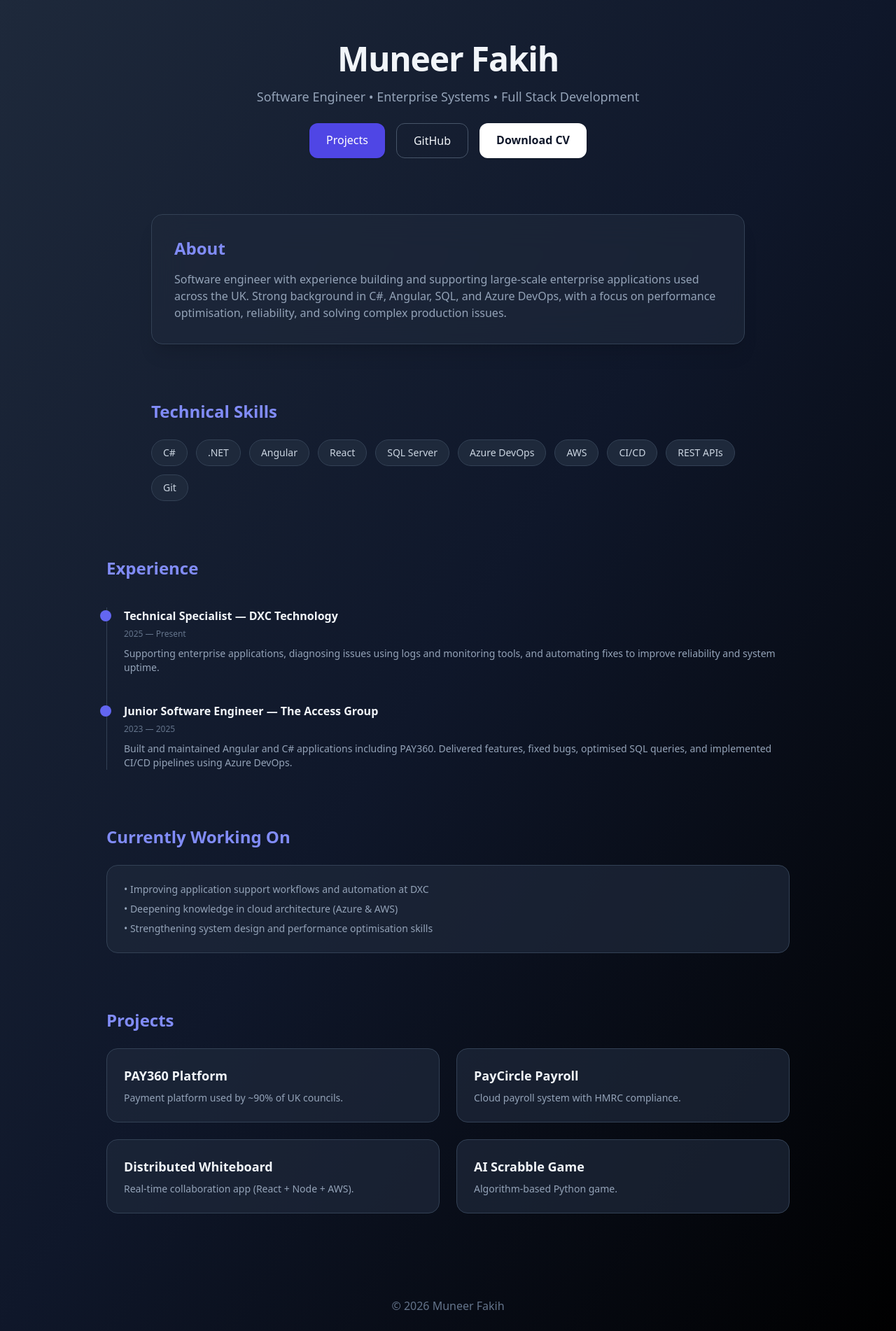
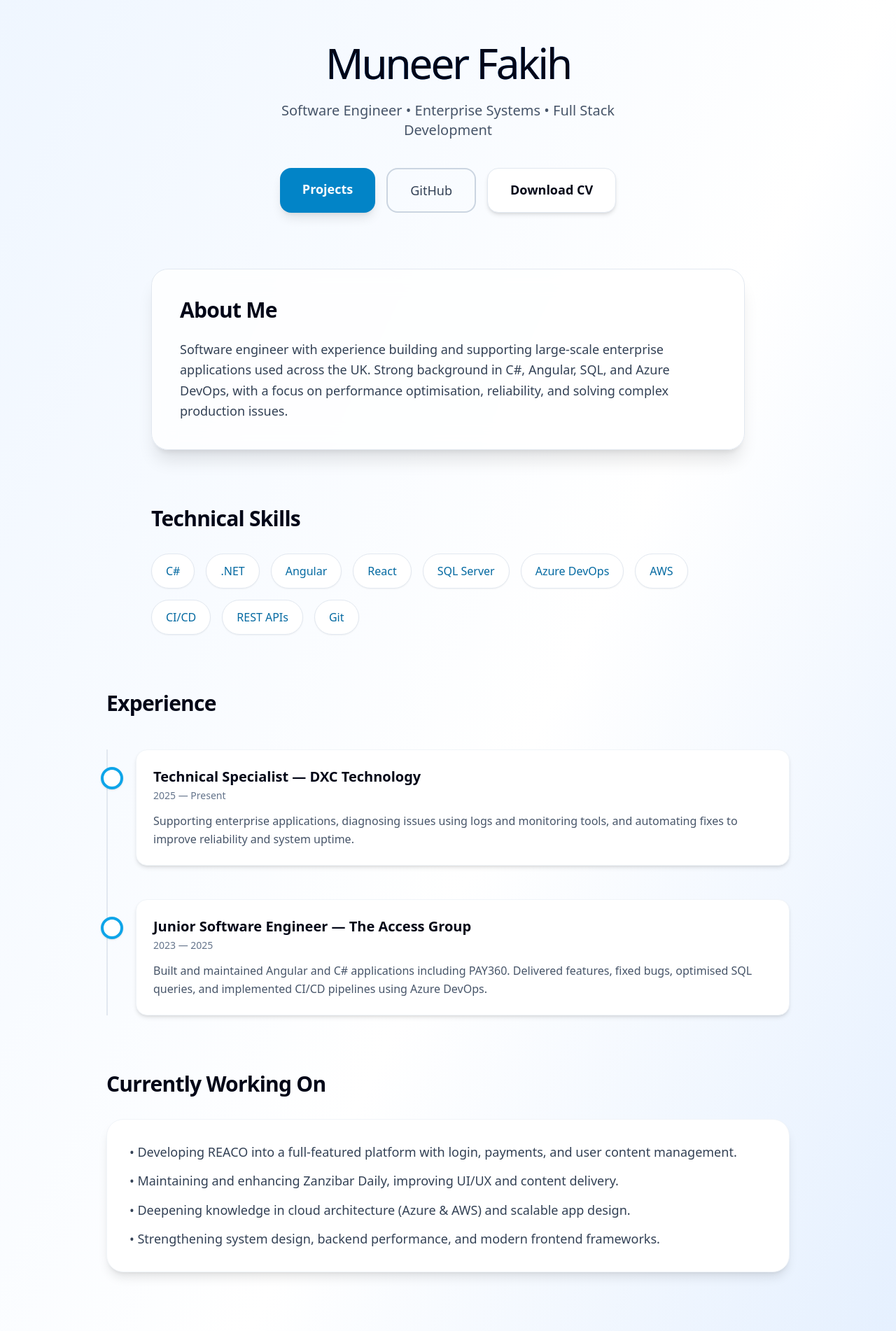
Before and after one commit to FakihDev1/FakihDev1.github.io, a React (Vite) app: page / in a window 1280 px wide. Shown: the part 20-1922 px from the top of the page at 70% size. Built offline with nearby package versions, Linux system fonts and the light colour scheme.

Commit message:
chore: update README and App structure for portfolio enhancements

```diff
--- a/src/App.tsx
+++ b/src/App.tsx
@@ -1,10 +1,11 @@
 import { useState } from "react";
-import { motion } from "framer-motion";
+import { motion, AnimatePresence } from "framer-motion";
 
 interface Project {
   title: string;
   desc: string;
   details: string;
+  link: string | undefined;
 }
 
 const projects: Project[] = [
@@ -13,24 +14,42 @@ const projects: Project[] = [
     desc: "Payment platform used by ~90% of UK councils.",
     details:
       "Developed and maintained Angular + C# features, optimised SQL queries, and improved backend performance for large-scale payment processing.",
+    link: undefined,
   },
   {
     title: "PayCircle Payroll",
     desc: "Cloud payroll system with HMRC compliance.",
     details:
       "Implemented features and resolved payroll issues using AngularJS, C#, and SQL, including critical data fixes.",
+    link: undefined,
   },
   {
     title: "Distributed Whiteboard",
     desc: "Real-time collaboration app (React + Node + AWS).",
     details:
       "Built with ECS and DynamoDB, enabling live multi-user interaction with low latency.",
+    link: undefined,
   },
   {
     title: "AI Scrabble Game",
     desc: "Algorithm-based Python game.",
     details:
       "Created using Pygame with custom logic for intelligent move generation.",
+    link: undefined,
+  },
+  {
+    title: "REACO Platform",
+    desc: "Community engagement & payment app.",
+    details:
+      "Currently developing a full-stack application with user login, payments, and content management. Built with Angular/React front-end and C# backend with database integration.",
+    link: "https://www.reaco.org.uk",
+  },
+  {
+    title: "Zanzibar Daily",
+    desc: "Tourism & travel portal for Zanzibar.",
+    details:
+      "Designed and maintained a tourism-focused website with responsive UI, content management, and automated updates. Focused on showcasing attractions and travel information.",
+    link: "https://www.zanzibardaily.com",
   },
 ];
 
@@ -38,52 +57,65 @@ export default function Portfolio() {
   const [selected, setSelected] = useState<Project | null>(null);
 
   return (
-    <div className="min-h-screen bg-gradient-to-br from-slate-800 via-slate-900 to-black text-slate-100">
-      {/* HERO */}
-      <section className="text-center py-20">
+    // Updated background with a lighter, dynamic gradient
+    <div className="min-h-screen bg-gradient-to-br from-blue-50 via-white to-blue-100 text-slate-900 font-sans antialiased">
+      {/* HERO - Brighter content */}
+      <section className="text-center py-20 px-6">
         <motion.h1
           initial={{ opacity: 0, y: -20 }}
           animate={{ opacity: 1, y: 0 }}
-          className="text-5xl font-bold tracking-tight">
+          transition={{ duration: 0.8, ease: "easeOut" }}
+          className="text-6xl tracking-tighter text-slate-950 bg-clip-text bg-gradient-to-r from-sky-600 to-blue-600">
           Muneer Fakih
         </motion.h1>
 
         <motion.p
           initial={{ opacity: 0 }}
           animate={{ opacity: 1 }}
-          transition={{ delay: 0.2 }}
-          className="mt-4 text-lg text-slate-400">
+          transition={{ delay: 0.3, duration: 0.6 }}
+          className="mt-6 text-xl text-slate-600 max-w-xl mx-auto">
           Software Engineer • Enterprise Systems • Full Stack Development
         </motion.p>
 
-        <div className="mt-6 flex justify-center gap-4">
-          <a
-            className="px-6 py-3 bg-indigo-600 text-white rounded-xl shadow hover:scale-105 hover:bg-indigo-500 transition"
+        {/* Call to action buttons with more dramatic hover effects */}
+        <div className="mt-10 flex justify-center gap-4 flex-wrap">
+          <motion.a
+            whileHover={{ scale: 1.05, translateY: -3 }}
+            whileTap={{ scale: 0.95 }}
+            className="px-8 py-4 bg-sky-600 text-white rounded-2xl shadow-lg hover:bg-sky-700 transition duration-300 font-semibold text-lg"
             href="#projects">
             Projects
-          </a>
-          <a
-            className="px-6 py-3 border border-slate-600 rounded-xl hover:bg-slate-700 transition"
+          </motion.a>
+          <motion.a
+            whileHover={{ scale: 1.05, translateY: -3 }}
+            whileTap={{ scale: 0.95 }}
+            className="px-8 py-4 border-2 border-slate-300 text-slate-700 rounded-2xl hover:bg-slate-100 transition duration-300 text-lg"
             href="https://github.com/FakihDev1">
             GitHub
-          </a>
-          <a
-            className="px-6 py-3 bg-white text-slate-900 rounded-xl shadow hover:scale-105 hover:bg-slate-200 transition font-semibold"
+          </motion.a>
+          <motion.a
+            whileHover={{ scale: 1.05, translateY: -3 }}
+            whileTap={{ scale: 0.95 }}
+            className="px-8 py-4 bg-white border border-slate-200 text-slate-950 rounded-2xl shadow-md hover:bg-slate-50 transition duration-300 font-semibold text-lg"
             href="/Muneer_Fakih_Tech_CV.pdf"
             download>
             Download CV
-          </a>
+          </motion.a>
         </div>
       </section>
 
-      {/* ABOUT */}
+      {/* ABOUT - Glassmorphism card */}
       <section className="max-w-4xl mx-auto px-6 mb-20">
         <motion.div
           initial={{ opacity: 0, y: 30 }}
           whileInView={{ opacity: 1, y: 0 }}
-          className="bg-slate-800/70 backdrop-blur-xl rounded-2xl p-8 border border-slate-700 shadow-xl">
-          <h2 className="text-2xl font-semibold mb-4 text-indigo-400">About</h2>
-          <p className="text-slate-400">
+          transition={{ duration: 0.8 }}
+          viewport={{ once: true }}
+          className="bg-white/80 backdrop-blur-lg rounded-3xl p-10 border border-slate-200 shadow-xl">
+          <h2 className="text-3xl font-bold mb-6 text-slate-950 tracking-tight">
+            About Me
+          </h2>
+          <p className="text-slate-700 text-lg leading-relaxed">
             Software engineer with experience building and supporting
             large-scale enterprise applications used across the UK. Strong
             background in C#, Angular, SQL, and Azure DevOps, with a focus on
@@ -93,12 +125,12 @@ export default function Portfolio() {
         </motion.div>
       </section>
 
-      {/* SKILLS */}
+      {/* SKILLS - Interactive badges */}
       <section className="max-w-4xl mx-auto px-6 mb-20">
-        <h2 className="text-2xl font-semibold mb-6 text-indigo-400">
+        <h2 className="text-3xl font-bold mb-8 text-slate-950 tracking-tight">
           Technical Skills
         </h2>
-        <div className="flex flex-wrap gap-3">
+        <div className="flex flex-wrap gap-4">
           {[
             "C#",
             ".NET",
@@ -111,32 +143,36 @@ export default function Portfolio() {
             "REST APIs",
             "Git",
           ].map((skill) => (
-            <span
+            <motion.span
               key={skill}
-              className="px-4 py-2 bg-slate-800 border border-slate-700 text-slate-300 rounded-full text-sm hover:scale-105 hover:border-indigo-500 transition">
+              whileHover={{ scale: 1.1, translateY: -2 }}
+              className="px-5 py-3 bg-white border border-slate-200 text-sky-700 font-medium rounded-full text-base shadow-sm hover:border-sky-500 hover:text-sky-800 transition-all cursor-default">
               {skill}
-            </span>
+            </motion.span>
           ))}
         </div>
       </section>
 
-      {/* EXPERIENCE (TIMELINE) */}
+      {/* EXPERIENCE - Dynamic timeline with clean design */}
       <section className="max-w-5xl mx-auto px-6 mb-20">
-        <h2 className="text-2xl font-semibold mb-10 text-indigo-400">
+        <h2 className="text-3xl font-bold mb-12 text-slate-950 tracking-tight">
           Experience
         </h2>
 
-        <div className="relative border-l border-slate-700 pl-6 space-y-10">
+        <div className="relative border-l-2 border-slate-200 pl-10 space-y-12">
           <motion.div
             initial={{ opacity: 0, x: -30 }}
             whileInView={{ opacity: 1, x: 0 }}
-            className="relative">
-            <div className="absolute -left-[34px] top-1 w-4 h-4 bg-indigo-500 rounded-full" />
-            <h3 className="font-semibold">
+            viewport={{ once: true }}
+            className="relative p-6 bg-white rounded-2xl border border-slate-100 shadow-md">
+            <div className="absolute -left-[51px] top-6 w-8 h-8 bg-white border-4 border-sky-500 rounded-full shadow" />
+            <h3 className="font-semibold text-slate-950 text-xl">
               Technical Specialist — DXC Technology
             </h3>
-            <span className="text-xs text-slate-500">2025 — Present</span>
-            <p className="text-slate-400 text-sm mt-2">
+            <span className="text-sm font-medium text-slate-500">
+              2025 — Present
+            </span>
+            <p className="text-slate-600 text-base mt-3 leading-relaxed">
               Supporting enterprise applications, diagnosing issues using logs
               and monitoring tools, and automating fixes to improve reliability
               and system uptime.
@@ -147,13 +183,16 @@ export default function Portfolio() {
             initial={{ opacity: 0, x: -30 }}
             whileInView={{ opacity: 1, x: 0 }}
             transition={{ delay: 0.1 }}
-            className="relative">
-            <div className="absolute -left-[34px] top-1 w-4 h-4 bg-indigo-500 rounded-full" />
-            <h3 className="font-semibold">
+            viewport={{ once: true }}
+            className="relative p-6 bg-white rounded-2xl border border-slate-100 shadow-md">
+            <div className="absolute -left-[51px] top-6 w-8 h-8 bg-white border-4 border-sky-500 rounded-full shadow" />
+            <h3 className="font-semibold text-slate-950 text-xl">
               Junior Software Engineer — The Access Group
             </h3>
-            <span className="text-xs text-slate-500">2023 — 2025</span>
-            <p className="text-slate-400 text-sm mt-2">
+            <span className="text-sm font-medium text-slate-500">
+              2023 — 2025
+            </span>
+            <p className="text-slate-600 text-base mt-3 leading-relaxed">
               Built and maintained Angular and C# applications including PAY360.
               Delivered features, fixed bugs, optimised SQL queries, and
               implemented CI/CD pipelines using Azure DevOps.
@@ -162,69 +201,133 @@ export default function Portfolio() {
         </div>
       </section>
 
-      {/* CURRENTLY WORKING ON */}
+      {/* CURRENTLY WORKING ON - Focused section with clean aesthetic */}
       <section className="max-w-5xl mx-auto px-6 mb-20">
-        <h2 className="text-2xl font-semibold mb-6 text-indigo-400">
+        <h2 className="text-3xl font-bold mb-8 text-slate-950 tracking-tight">
           Currently Working On
         </h2>
 
         <motion.div
           initial={{ opacity: 0, y: 30 }}
           whileInView={{ opacity: 1, y: 0 }}
-          className="bg-slate-800/70 border border-slate-700 p-6 rounded-2xl">
-          <ul className="text-slate-400 text-sm space-y-2">
+          viewport={{ once: true }}
+          className="bg-white border border-slate-100 p-8 rounded-3xl shadow-lg">
+          <ul className="text-slate-700 text-lg space-y-3 leading-relaxed">
             <li>
-              • Improving application support workflows and automation at DXC
+              • Developing REACO into a full-featured platform with login,
+              payments, and user content management.
             </li>
-            <li>• Deepening knowledge in cloud architecture (Azure & AWS)</li>
             <li>
-              • Strengthening system design and performance optimisation skills
+              • Maintaining and enhancing Zanzibar Daily, improving UI/UX and
+              content delivery.
+            </li>
+            <li>
+              • Deepening knowledge in cloud architecture (Azure & AWS) and
+              scalable app design.
+            </li>
+            <li>
+              • Strengthening system design, backend performance, and modern
+              frontend frameworks.
             </li>
           </ul>
         </motion.div>
       </section>
 
-      {/* PROJECTS */}
+      {/* PROJECTS - Grid with more distinct cards and animations */}
       <section id="projects" className="max-w-5xl mx-auto px-6 mb-20">
-        <h2 className="text-2xl font-semibold mb-6 text-indigo-400">
+        <h2 className="text-3xl font-bold mb-8 text-slate-950 tracking-tight">
           Projects
         </h2>
 
-        <div className="grid md:grid-cols-2 gap-6">
+        <div className="grid md:grid-cols-2 gap-8">
           {projects.map((p, i) => (
             <motion.div
               key={i}
-              whileHover={{ scale: 1.04 }}
-              className="bg-slate-800/70 border border-slate-700 p-6 rounded-2xl cursor-pointer hover:border-indigo-500 transition"
+              whileHover={{
+                scale: 1.05,
+                translateY: -5,
+                boxShadow: "0 25px 50px -12px rgba(0, 0, 0, 0.15)",
+              }}
+              className="bg-white border border-slate-200 p-8 rounded-3xl cursor-pointer hover:border-sky-300 transition duration-300 shadow-lg relative flex flex-col justify-between"
               onClick={() => setSelected(p)}>
-              <h3 className="text-lg font-semibold">{p.title}</h3>
-              <p className="text-slate-400 text-sm mt-2">{p.desc}</p>
+              <div>
+                <h3 className="text-2xl font-semibold text-slate-950 tracking-tight">
+                  {p.title}
+                </h3>
+                <p className="text-slate-600 text-base mt-3Leading-relaxed">
+                  {p.desc}
+                </p>
+              </div>
+              {p.link && (
+                <a
+                  href={p.link}
+                  target="_blank"
+                  rel="noopener noreferrer"
+                  onClick={(e) => e.stopPropagation()} // prevent modal opening
+                  className="mt-5 inline-block px-5 py-3 bg-sky-600 text-white rounded-xl hover:bg-sky-700 text-base transition duration-300 font-semibold text-center w-full">
+                  Visit Site
+                </a>
+              )}
             </motion.div>
           ))}
         </div>
       </section>
 
-      {/* MODAL */}
-      {selected && (
-        <div className="fixed inset-0 bg-black/70 flex items-center justify-center">
+      {/* MODAL - Simplified and cleaner with dynamic entry */}
+      <AnimatePresence>
+        {selected && (
           <motion.div
-            initial={{ scale: 0.8, opacity: 0 }}
-            animate={{ scale: 1, opacity: 1 }}
-            className="bg-slate-800 border border-slate-600 p-8 rounded-2xl max-w-md">
-            <h3 className="text-xl font-semibold mb-2">{selected.title}</h3>
-            <p className="text-slate-400">{selected.details}</p>
-            <button
-              className="mt-4 px-4 py-2 bg-indigo-600 text-white rounded hover:bg-indigo-500"
-              onClick={() => setSelected(null)}>
-              Close
-            </button>
+            initial={{ opacity: 0 }}
+            animate={{ opacity: 1 }}
+            exit={{ opacity: 0 }}
+            className="fixed inset-0 bg-black/60 flex items-center justify-center p-6 z-50 backdrop-blur-sm"
+            onClick={() => setSelected(null)}>
+            <motion.div
+              initial={{ scale: 0.9, y: 20, opacity: 0 }}
+              animate={{ scale: 1, y: 0, opacity: 1 }}
+              exit={{ scale: 0.9, y: 20, opacity: 0 }}
+              transition={{ duration: 0.4, ease: "easeOut" }}
+              className="bg-white border border-slate-100 p-10 rounded-3xl max-w-lg shadow-2xl relative"
+              onClick={(e) => e.stopPropagation()} // stop click from closing modal
+            >
+              <button
+                className="absolute top-4 right-4 text-slate-400 hover:text-slate-600 transition"
+                onClick={() => setSelected(null)}>
+                <svg
+                  xmlns="http://www.w3.org/2000/svg"
+                  fill="none"
+                  viewBox="0 0 24 24"
+                  strokeWidth={1.5}
+                  stroke="currentColor"
+                  className="w-8 h-8">
+                  <path
+                    strokeLinecap="round"
+                    strokeLinejoin="round"
+                    d="M6 18 18 6M6 6l12 12"
+                  />
+                </svg>
+              </button>
+              <h3 className="text-3xl font-bold mb-4 text-slate-950 tracking-tight">
+                {selected.title}
+              </h3>
+              <p className="text-slate-700 text-lg leading-relaxed">
+                {selected.details}
+              </p>
+              <motion.button
+                whileHover={{ scale: 1.03 }}
+                whileTap={{ scale: 0.97 }}
+                className="mt-8 px-6 py-3 bg-sky-600 text-white rounded-xl hover:bg-sky-700 text-lg transition duration-300 font-semibold w-full"
+                onClick={() => setSelected(null)}>
+                Close
+              </motion.button>
+            </motion.div>
           </motion.div>
-        </div>
-      )}
+        )}
+      </AnimatePresence>
 
-      {/* FOOTER */}
-      <footer className="text-center py-10 text-slate-500">
-        © 2026 Muneer Fakih
+      {/* FOOTER - Clean text with dynamic content */}
+      <footer className="text-center py-10 text-slate-500 text-base">
+        © {new Date().getFullYear()} Muneer Fakih • Built with precision
       </footer>
     </div>
   );
```
Also changed, not shown: 1 other file (tests, documents, lock files or other folders).
